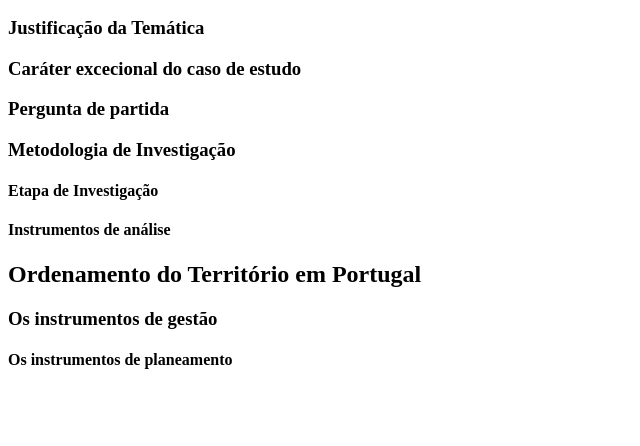
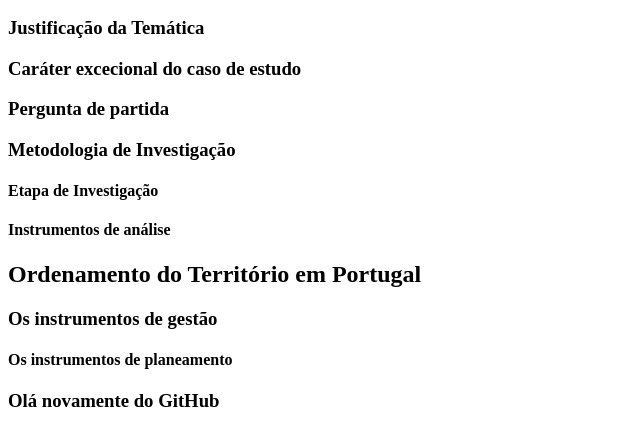
Before and after one commit to SantV7/html-css, a plain HTML site: page exercicios/ex06/index.html in a window 1280 px wide. Shown: the part 110-556 px from the top of the page, without its empty margins (0-640 px from the left). Drawn offline with Linux system fonts and the light colour scheme.

Commit message:
Update index.html

```diff
--- a/exercicios/ex06/index.html
+++ b/exercicios/ex06/index.html
@@ -18,6 +18,8 @@
     <h3>Os instrumentos de gestão</h3>
     <h4>Os instrumentos de planeamento</h4>
 
+    <h3> Olá novamente do GitHub</h3>
+
 
 
 </body>
```
